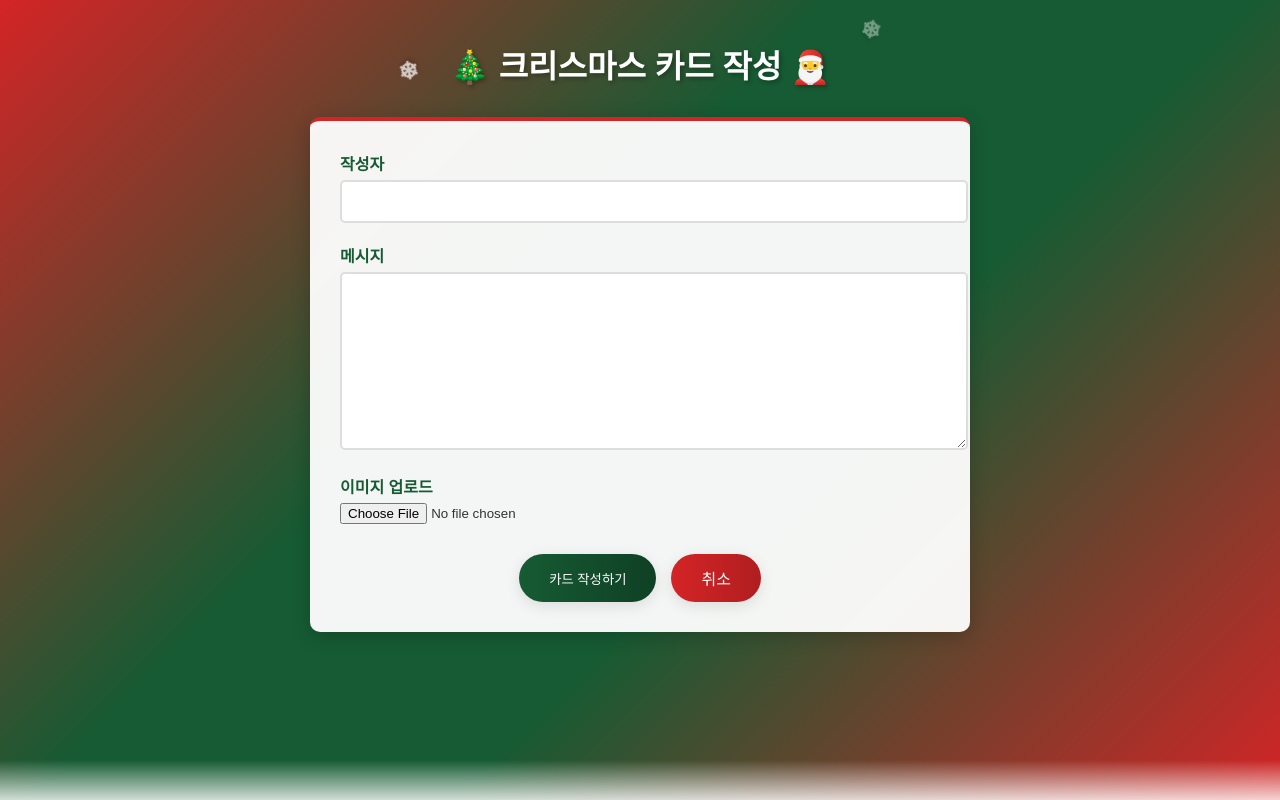
After one commit to thelastmanchan/ChristmasCard, a Flask app: page /write in a window 1280 px wide. The commit adds this page. Run offline with Flask 3, Linux system fonts and the light colour scheme.

Commit message:
1109 template syntax error

```diff
--- a/app.py
+++ b/app.py
@@ -1,23 +1,52 @@
-from flask import Flask, render_template
+import os
+from flask import Flask, render_template, request, redirect, url_for
 from flask_sqlalchemy import SQLAlchemy
 from datetime import datetime
+from werkzeug.utils import secure_filename
 
 app = Flask(__name__)
-app.config['SQLALCHEMY_DATABASE_URI'] = 'sqlite:///blog.db'
+app.config['SQLALCHEMY_DATABASE_URI'] = 'sqlite:///christmas_cards.db'
 app.config['SQLALCHEMY_TRACK_MODIFICATIONS'] = False
+app.config['UPLOAD_FOLDER'] = 'static/uploads'
+ALLOWED_EXTENSIONS = {'png', 'jpg', 'jpeg', 'gif'}
+
 db = SQLAlchemy(app)
 
-# 데이터베이스 모델 정의
-class Post(db.Model):
+class ChristmasCard(db.Model):
     id = db.Column(db.Integer, primary_key=True)
-    title = db.Column(db.String(200), nullable=False)
-    content = db.Column(db.Text, nullable=False)
+    author = db.Column(db.String(100), nullable=False)
+    message = db.Column(db.Text, nullable=False)
+    image_path = db.Column(db.String(200))
     created_at = db.Column(db.DateTime, nullable=False, default=datetime.utcnow)
+
+def allowed_file(filename):
+    return '.' in filename and filename.rsplit('.', 1)[1].lower() in ALLOWED_EXTENSIONS
 
 @app.route('/')
 def index():
-    posts = Post.query.order_by(Post.created_at.desc()).all()
-    return render_template('index.html', posts=posts)
+    cards = ChristmasCard.query.order_by(ChristmasCard.created_at.desc()).all()
+    return render_template('index.html', cards=cards)
+
+@app.route('/write', methods=['GET', 'POST'])
+def write():
+    if request.method == 'POST':
+        author = request.form['author']
+        message = request.form['message']
+        image = request.files['image']
+
+        image_path = None
+        if image and allowed_file(image.filename):
+            filename = secure_filename(image.filename)
+            image_path = os.path.join('uploads', filename)
+            image.save(os.path.join(app.config['UPLOAD_FOLDER'], filename))
+
+        new_card = ChristmasCard(author=author, message=message, image_path=image_path)
+        db.session.add(new_card)
+        db.session.commit()
+        return redirect(url_for('index'))
+
+    return render_template('write.html')
 
 if __name__ == '__main__':
+    os.makedirs(app.config['UPLOAD_FOLDER'], exist_ok=True)
     app.run(debug=True)
--- a/static/style.css
+++ b/static/style.css
@@ -0,0 +1,231 @@
+:root {
+    --christmas-red: #D42426;
+    --christmas-green: #165B33;
+    --snow-white: #fff;
+    --gold: #FFD700;
+}
+
+body {
+    margin: 0;
+    padding: 0;
+    font-family: 'Arial', sans-serif;
+    background: linear-gradient(135deg,
+        #D42426 0%,
+        #165B33 40%,
+        #165B33 60%,
+        #D42426 100%);
+    color: #333;
+    min-height: 100vh;
+    position: relative;
+}
+
+/* 눈 쌓임 효과 */
+body::before {
+    content: '';
+    position: fixed;
+    bottom: 0;
+    left: 0;
+    right: 0;
+    height: 40px;
+    background: linear-gradient(to bottom, transparent, rgba(255, 255, 255, 0.8));
+    z-index: 1;
+}
+
+.container {
+    max-width: 1200px;
+    margin: 0 auto;
+    padding: 20px;
+    position: relative;
+}
+
+h1 {
+    text-align: center;
+    color: var(--snow-white);
+    text-shadow: 2px 2px 4px rgba(0, 0, 0, 0.3);
+    margin-bottom: 30px;
+    position: relative;
+}
+
+h1::after {
+    content: '❄';
+    position: absolute;
+    top: -20px;
+    right: 30%;
+    font-size: 24px;
+    color: var(--snow-white);
+    animation: snowfall 3s infinite linear;
+}
+
+h1::before {
+    content: '❄';
+    position: absolute;
+    top: -10px;
+    left: 30%;
+    font-size: 24px;
+    color: var(--snow-white);
+    animation: snowfall 2.5s infinite linear;
+}
+
+@keyframes snowfall {
+    0% {
+        transform: translateY(-20px) rotate(0deg);
+        opacity: 0;
+    }
+    50% {
+        opacity: 1;
+    }
+    100% {
+        transform: translateY(50px) rotate(360deg);
+        opacity: 0;
+    }
+}
+
+.write-btn {
+    display: inline-block;
+    padding: 12px 24px;
+    background: linear-gradient(to right, var(--christmas-red), #b01e20);
+    color: var(--snow-white);
+    text-decoration: none;
+    border-radius: 25px;
+    margin-bottom: 20px;
+    transition: all 0.3s;
+    box-shadow: 0 4px 15px rgba(0, 0, 0, 0.2);
+}
+
+.write-btn:hover {
+    transform: translateY(-2px);
+    box-shadow: 0 6px 20px rgba(0, 0, 0, 0.3);
+}
+
+.card-grid {
+    display: grid;
+    grid-template-columns: repeat(auto-fill, minmax(300px, 1fr));
+    gap: 20px;
+    padding: 20px;
+    position: relative;
+    z-index: 2;
+}
+
+.card {
+    background: var(--snow-white);
+    border-radius: 10px;
+    overflow: hidden;
+    box-shadow: 0 4px 8px rgba(0, 0, 0, 0.1);
+    transition: transform 0.3s;
+    position: relative;
+    border-top: 3px solid var(--christmas-red);
+}
+
+.card::after {
+    content: '';
+    position: absolute;
+    top: 0;
+    left: 0;
+    right: 0;
+    height: 3px;
+    background: linear-gradient(to right, var(--christmas-red), var(--christmas-green));
+}
+
+.card:hover {
+    transform: translateY(-5px);
+}
+
+.card img {
+    width: 100%;
+    height: 200px;
+    object-fit: cover;
+}
+
+.card-content {
+    padding: 20px;
+    background: linear-gradient(to bottom, rgba(255,255,255,1) 0%, rgba(255,255,255,0.95) 100%);
+}
+
+.card-content h3 {
+    color: var(--christmas-red);
+    margin-top: 0;
+    border-bottom: 2px solid var(--christmas-green);
+    padding-bottom: 8px;
+    display: inline-block;
+}
+
+.card-form {
+    background: rgba(255, 255, 255, 0.95);
+    padding: 30px;
+    border-radius: 10px;
+    max-width: 600px;
+    margin: 0 auto;
+    box-shadow: 0 4px 20px rgba(0, 0, 0, 0.2);
+    border-top: 4px solid var(--christmas-red);
+    position: relative;
+    z-index: 2;
+}
+
+.form-group {
+    margin-bottom: 20px;
+}
+
+.form-group label {
+    display: block;
+    margin-bottom: 5px;
+    color: var(--christmas-green);
+    font-weight: bold;
+}
+
+.form-group input[type="text"],
+.form-group textarea {
+    width: 100%;
+    padding: 12px;
+    border: 2px solid #ddd;
+    border-radius: 5px;
+    transition: border-color 0.3s;
+}
+
+.form-group input[type="text"]:focus,
+.form-group textarea:focus {
+    border-color: var(--christmas-red);
+    outline: none;
+}
+
+.form-group textarea {
+    height: 150px;
+    resize: vertical;
+}
+
+.button-group {
+    display: flex;
+    gap: 15px;
+    justify-content: center;
+    margin-top: 30px;
+}
+
+button[type="submit"] {
+    background: linear-gradient(to right, var(--christmas-green), #0f4025);
+    color: var(--snow-white);
+    padding: 12px 30px;
+    border: none;
+    border-radius: 25px;
+    cursor: pointer;
+    transition: all 0.3s;
+    box-shadow: 0 4px 15px rgba(0, 0, 0, 0.1);
+}
+
+button[type="submit"]:hover {
+    transform: translateY(-2px);
+    box-shadow: 0 6px 20px rgba(0, 0, 0, 0.2);
+}
+
+.cancel-btn {
+    background: linear-gradient(to right, var(--christmas-red), #b01e20);
+    color: var(--snow-white);
+    padding: 12px 30px;
+    text-decoration: none;
+    border-radius: 25px;
+    transition: all 0.3s;
+    box-shadow: 0 4px 15px rgba(0, 0, 0, 0.1);
+}
+
+.cancel-btn:hover {
+    transform: translateY(-2px);
+    box-shadow: 0 6px 20px rgba(0, 0, 0, 0.2);
+}
--- /dev/null
+++ b/templates/write.html
@@ -0,0 +1,35 @@
+<!DOCTYPE html>
+<html lang="ko">
+<head>
+    <meta charset="UTF-8">
+    <meta name="viewport" content="width=device-width, initial-scale=1.0">
+    <title>크리스마스 카드 작성</title>
+    <link rel="stylesheet" href="{{ url_for('static', filename='style.css') }}">
+</head>
+<body>
+    <div class="container">
+        <h1>🎄 크리스마스 카드 작성 🎅</h1>
+        <form action="{{ url_for('write') }}" method="POST" enctype="multipart/form-data" class="card-form">
+            <div class="form-group">
+                <label for="author">작성자</label>
+                <input type="text" id="author" name="author" required>
+            </div>
+
+            <div class="form-group">
+                <label for="message">메시지</label>
+                <textarea id="message" name="message" required></textarea>
+            </div>
+
+            <div class="form-group">
+                <label for="image">이미지 업로드</label>
+                <input type="file" id="image" name="image" accept="image/*">
+            </div>
+
+            <div class="button-group">
+                <button type="submit">카드 작성하기</button>
+                <a href="{{ url_for('index') }}" class="cancel-btn">취소</a>
+            </div>
+        </form>
+    </div>
+</body>
+</html>
```
Also changed, not shown: init_db.py (added, +9 -0 lines), templates/index.html (+23 -15 lines), static/uploads/2024-10-12_113956.png (added), 1 other file.
